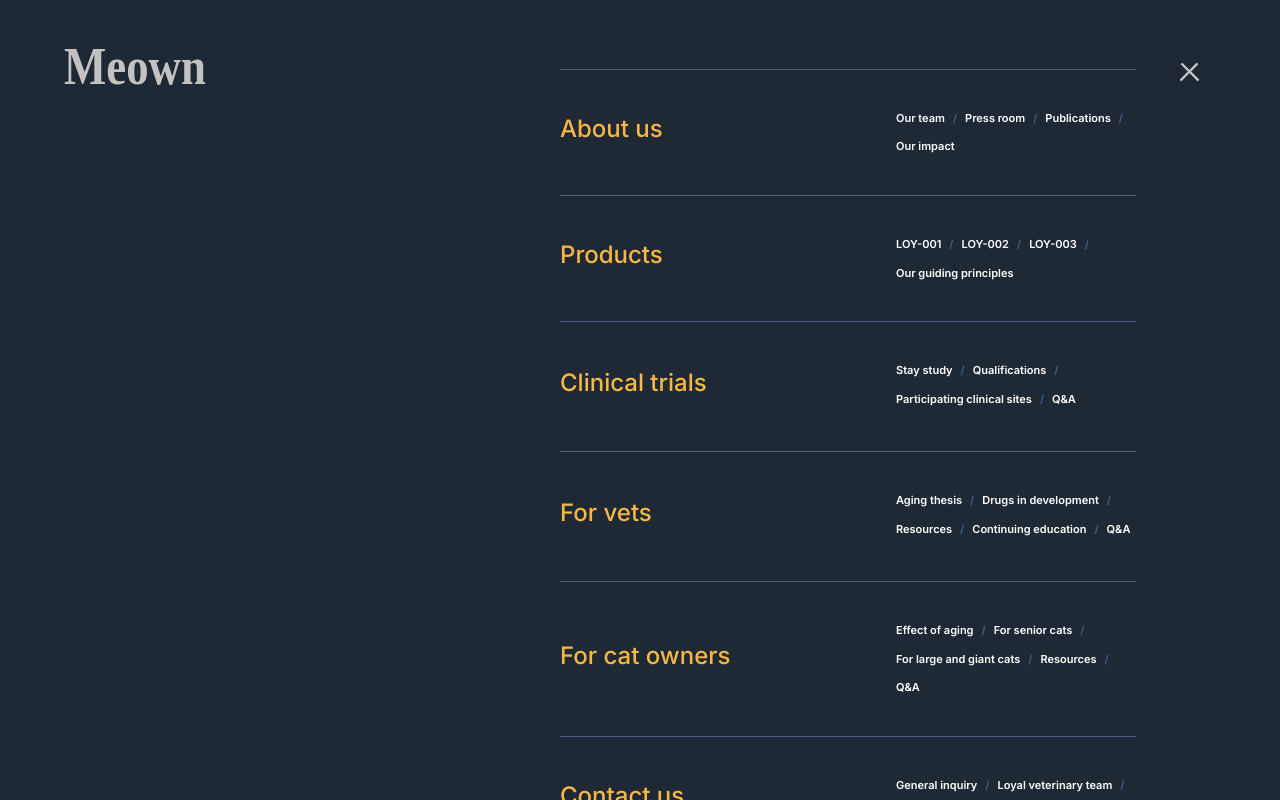
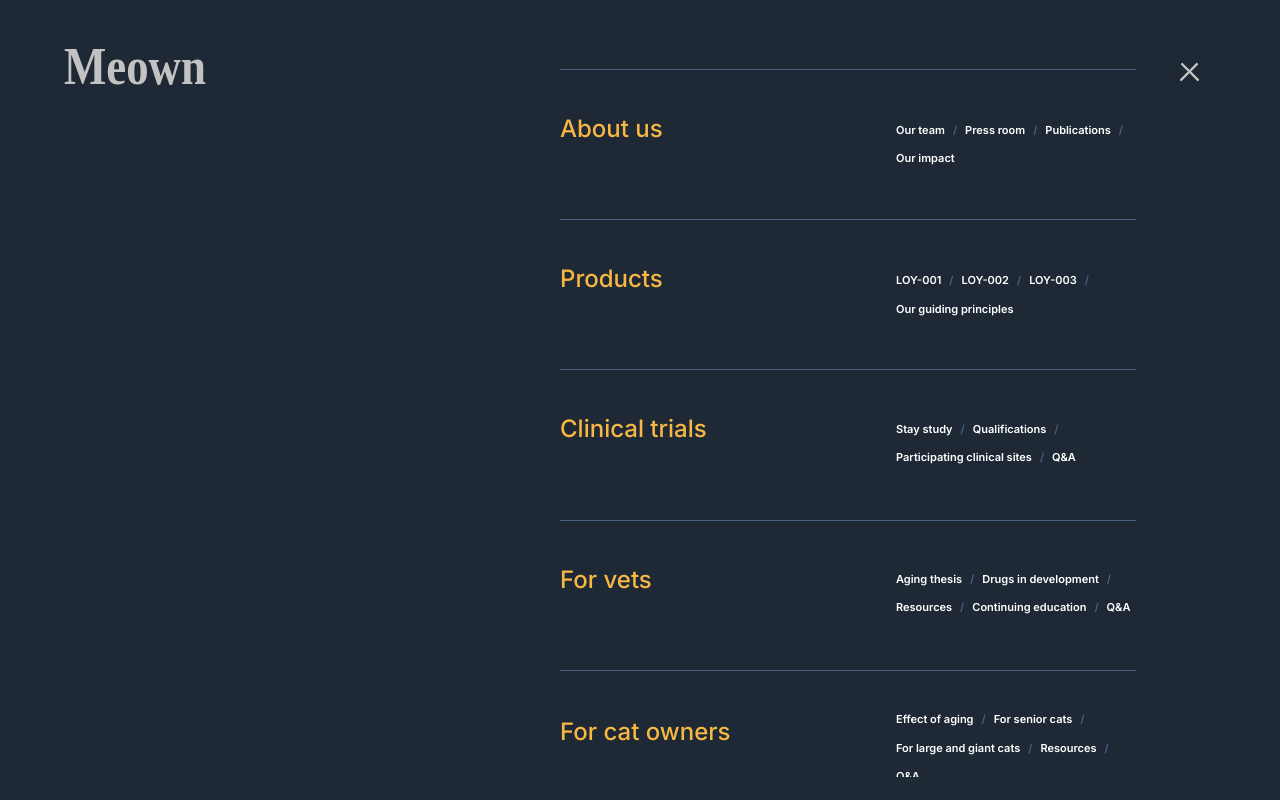
Before and after one commit to BusariAnees/cat-health, a React (Vite) app: page / in a window 1280 px wide. Both pictures are taken after a click on the element 1193 px from the left and 68 px from the top of the page. Shown: the top 800 px of the page. Built offline with nearby package versions, Linux system fonts and the light colour scheme; a web font is replaced by a local one.

Commit message:
done refractoring the overlay page

```diff
--- a/src/assets/css/index.css
+++ b/src/assets/css/index.css
@@ -136,7 +136,7 @@ body {
   flex-direction: column;
   justify-content: space-between;
   cursor: pointer;
-  z-index: 1000;
+  z-index: 1200;
   padding: 8px 0;
   max-width: 100%;
 }
--- a/src/assets/css/overlay.css
+++ b/src/assets/css/overlay.css
@@ -33,6 +33,7 @@
   padding-top: 2rem;
   scrollbar-width: none;
   padding-bottom: 5rem;
+
 }
 
 .overlay-ul::-webkit-scrollbar {
--- a/src/includes/header.jsx
+++ b/src/includes/header.jsx
@@ -1,39 +1,40 @@
 import { NavLink } from "react-router-dom";
-import {Link} from "react-router-dom";
+import { Link } from "react-router-dom";
 
+import { FontAwesomeIcon } from "@fortawesome/react-fontawesome";
+import { faArrowRight } from "@fortawesome/free-solid-svg-icons";
 
- function Header({isActive, setIsActive}){
+function Header({ setShowModal, isActive, setIsActive }) {
   return (
     <>
       <div className="header-div">
         <header className="header">
-             <Link to="/" className="header-logo">Meown</Link>
+          <Link to="/" className="header-logo">
+            Meown
+          </Link>
 
           <nav className="header-nav">
             <NavLink to="/products">Products</NavLink>
             <NavLink to="/clinical">Clinical &nbsp;trials</NavLink>
             <NavLink to="/vets">For&nbsp;vets</NavLink>
             <NavLink to="/owner">For&nbsp;cat&nbsp;owners</NavLink>
-
           </nav>
-
-
         </header>
         <div
                  className={`hamburger ${isActive ? "active" : ""}`}
-                 onClick={() => {
-                   setIsActive(!isActive)}
-                 }
+                 onClick={() => setIsActive(!isActive)}
                >
                  <span></span>
                  <span></span>
                </div>
 
+        {/* <button className="btn-connected" onClick={() => setIsActive (true)}>
+          <span className="btn-connected-a">Stay connected</span>
+          <FontAwesomeIcon className="awesome-icon" icon={faArrowRight} />
+        </button> */}
       </div>
     </>
-    )
-
+  );
 }
 
-
 export default Header;
--- a/src/includes/home.jsx
+++ b/src/includes/home.jsx
@@ -20,7 +20,7 @@ export default function Home({ setShowModal, isActive, setIsActive }) {
 
     {/* //first-page-view */}
       <section className="main-section">
-      <Header isActive={isActive} setIsActive={setIsActive} />
+      <Header setShowModal={setShowModal} isActive={isActive} setIsActive={setIsActive} />
         <div className="hero-content">
           <h1 className="hero-heading">
             More time <br /> with the cats <br /> we love
--- a/src/overlay.jsx
+++ b/src/overlay.jsx
@@ -1,4 +1,7 @@
 import { NavLink } from "react-router-dom";
+
+import { FontAwesomeIcon } from "@fortawesome/react-fontawesome";
+import { faXmark, faEnvelope } from "@fortawesome/free-solid-svg-icons";
 
 const links = [
   {
@@ -41,16 +44,10 @@ export default function Overlay({ isActive, setIsActive }) {
       }`}
     >
       <div className="header-logo overlay-logo text-2xl font-bold">Meown</div>
-      <div
-                 className={`hamburger ${isActive ? "active" : ""}`}
-                 onClick={() => {
-                   setIsActive(!isActive)}
-                 }
-               >
-                 <span></span>
-                 <span></span>
-               </div>
-      <nav className="overlay-ul h-screen overflow-y-auto" aria-label="Overlay Navigation">
+
+
+
+      <nav className="overlay-ul  h-[calc(100vh-60px)] overflow-y-auto mb-[5rem]" aria-label="Overlay Navigation">
         {links.map((link, idx) => (
           <NavLink
             key={idx}
@@ -60,7 +57,7 @@ export default function Overlay({ isActive, setIsActive }) {
           >
             <div className="div-dsp">
               <article className="article-dsp">
-                <p className="p-dsp font-semibold text-lg mb-2">{link.title}</p>
+                <p className="p-dsp font-semibold text-lg mb-[2rem]">{link.title}</p>
                 <ul className="ul-dsp list-disc list-inside space-y-1">
                   {link.items.map((item, itemIdx) => (
                     <li key={itemIdx}>{item}</li>
```
Also changed, not shown: src/assets/js/script.js (deleted). Lines whose indentation alone changed are shown as unchanged.
